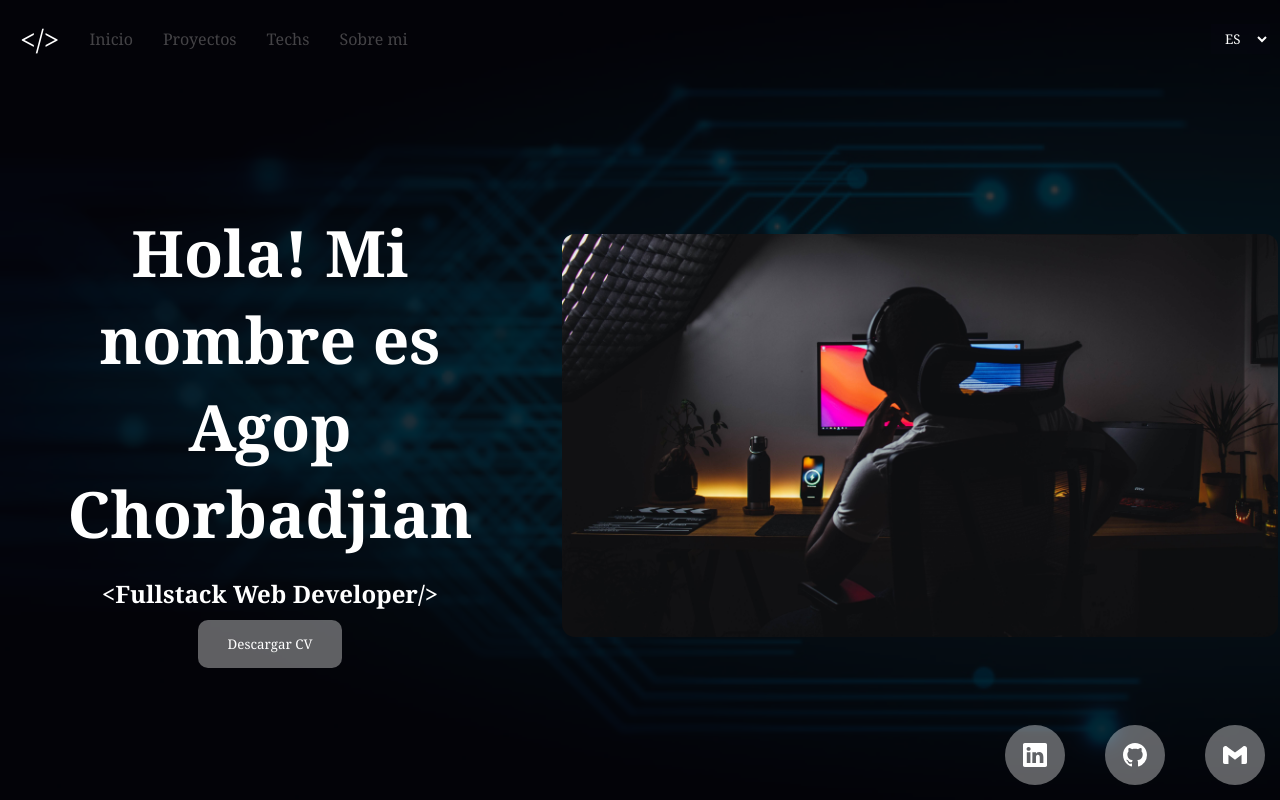
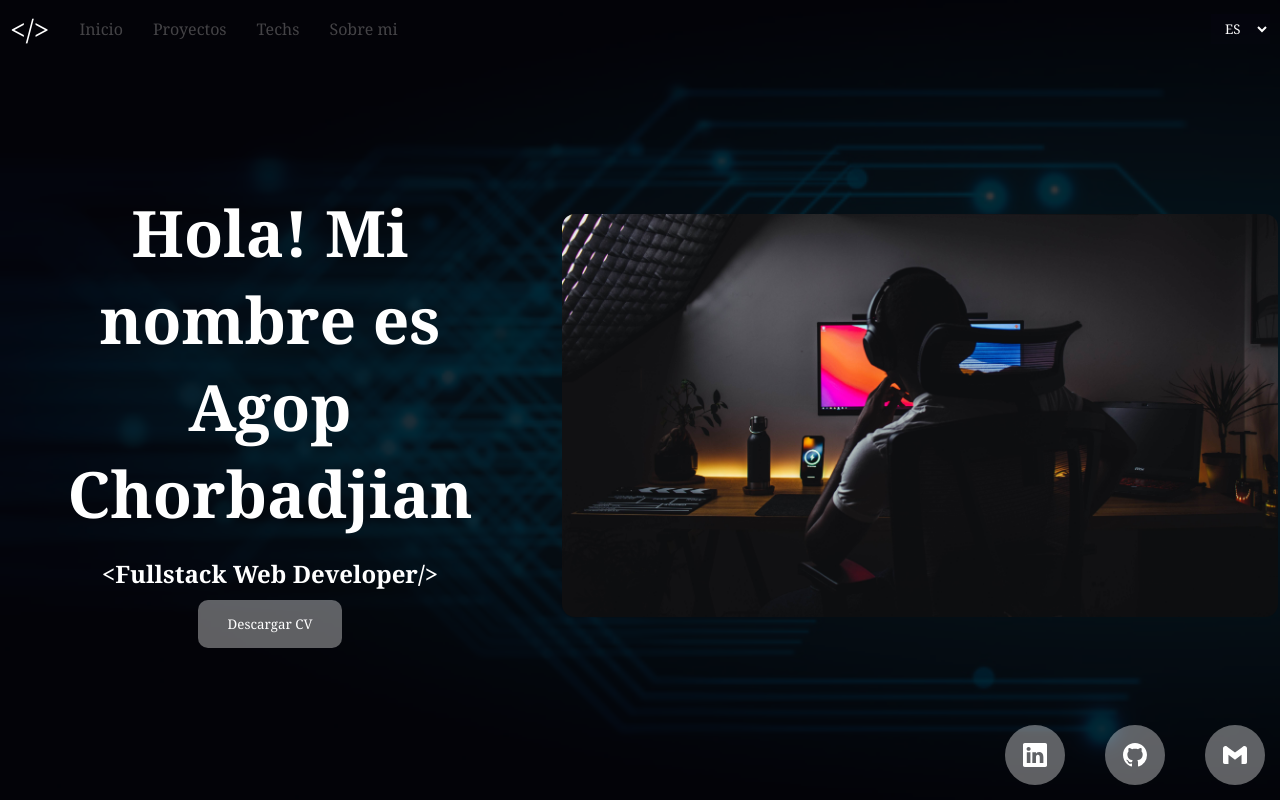
Before and after one commit to PowChorba/PortfolioV2, a React (Create React App) app in the folder client/: page / in a window 1280 px wide. Built offline with nearby package versions, Linux system fonts and the light colour scheme.

Commit message:
bug en nav

```diff
--- a/client/src/Components/Nav/NavEn.tsx
+++ b/client/src/Components/Nav/NavEn.tsx
@@ -5,7 +5,7 @@ import {FaBars} from 'react-icons/fa'
 import { useLocalStorage } from '../../useLocaleStorage/useLocaleStorage'
 
 export default function NavEn(){
-    const [bars,setBars] = useState(false)
+    const [bars,setBars] = useState(true)
 
     const handleBars = () => {
         setBars(!bars)
--- a/client/src/Components/Nav/NavEsp.tsx
+++ b/client/src/Components/Nav/NavEsp.tsx
@@ -5,7 +5,7 @@ import {FaBars} from 'react-icons/fa'
 import { useLocalStorage } from '../../useLocaleStorage/useLocaleStorage'
 
 export default function NavEsp(){
-    const [bars,setBars] = useState(false)
+    const [bars,setBars] = useState(true)
 
     const handleBars = () => {
         setBars(!bars)
```
